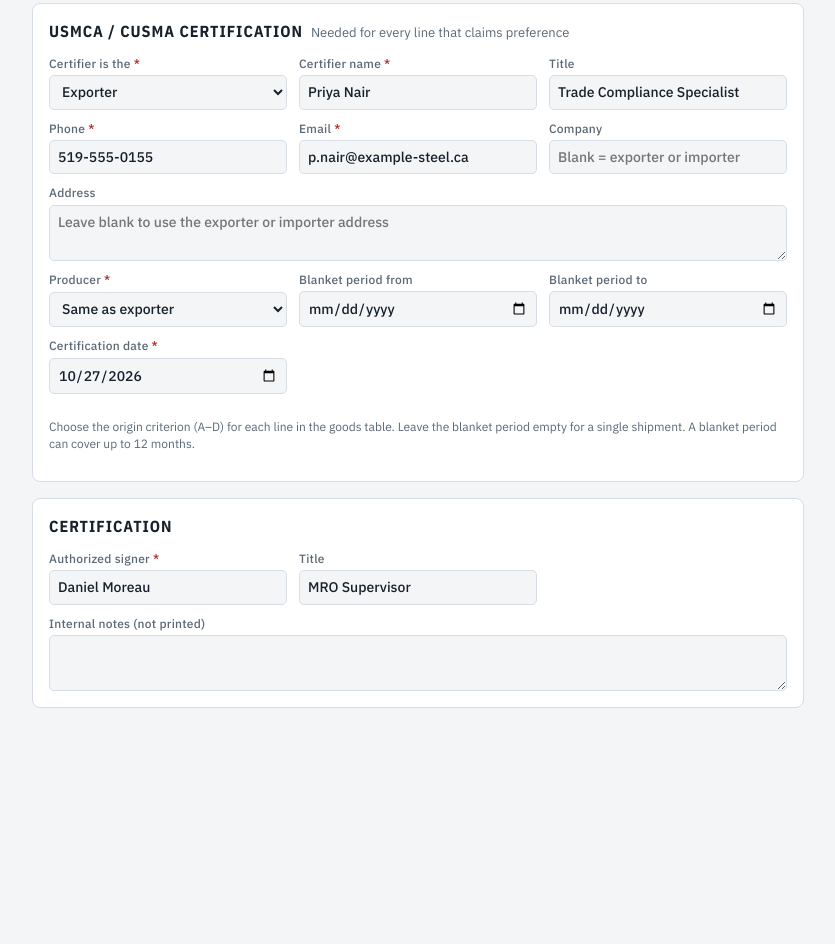
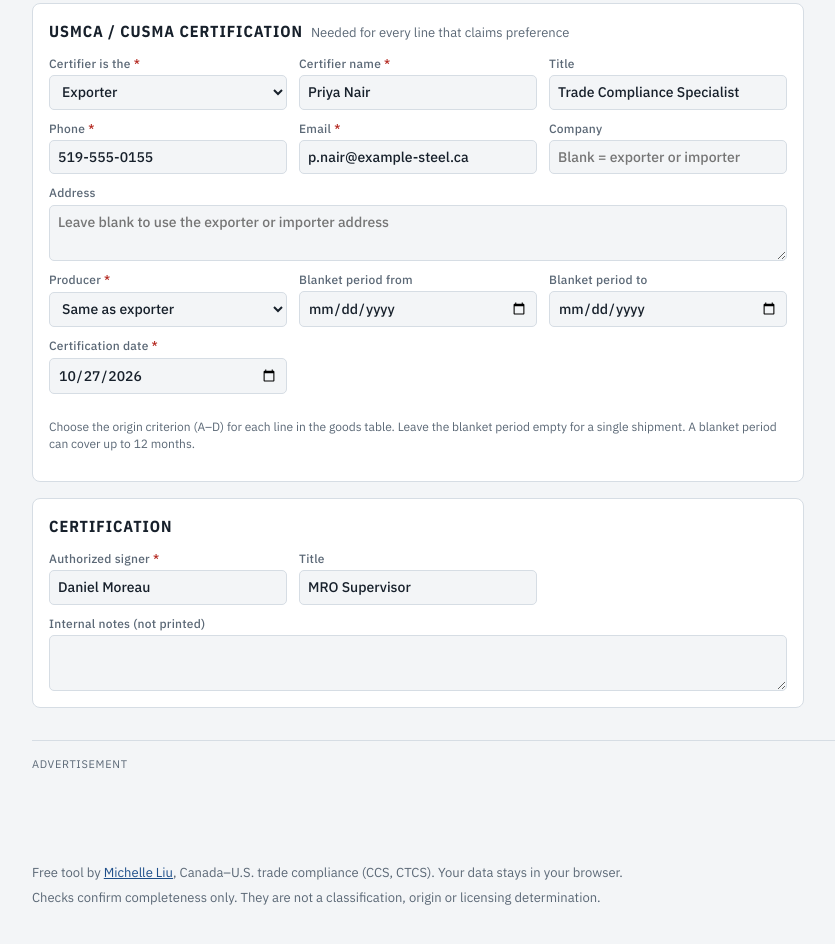
Before and after one commit to jeonghiykang-tech/shipping-request-form, a plain HTML site: page index.html in a window 1280 px wide. Shown: the part 2430-3374 px from the top of the page, without its empty margins (64-899 px from the left). Before the commit the page ends 3186 px from the top, so only its background shows below. Drawn offline with nearby package versions, Linux system fonts and the light colour scheme.

Commit message:
Add AdSense ad slot and link shipping request tool
Co-Authored-By: Claude Opus 5.5 <noreply@anthropic.com>
Claude-Session: https://claude.ai/code/session_012dkKovGpvqRzZwtM8AYMfw

```diff
--- a/index.html
+++ b/index.html
@@ -4,7 +4,12 @@
 <meta charset="utf-8">
 <meta name="viewport" content="width=device-width, initial-scale=1, viewport-fit=cover">
 <title>Cross-Border Shipping Request</title>
+<meta name="description" content="Free cross-border shipping request form for Canada, U.S. and Mexico shipments. Builds a matching commercial invoice, bill of lading and USMCA / CUSMA certification of origin, with HTS, origin, ECCN, ITAR and Canadian Export Control List checks.">
+<link rel="canonical" href="https://jeonghiykang-tech.github.io/shipping-request-form/">
+<meta name="author" content="Michelle Liu">
 <meta name="claude:viewport-fit-sides" content="cover">
+<!-- Google AdSense: publisher ID ca-pub-3091236865638643 -->
+<script async src="https://pagead2.googlesyndication.com/pagead/js/adsbygoogle.js?client=ca-pub-3091236865638643" crossorigin="anonymous"></script>
 <link rel="preconnect" href="https://fonts.googleapis.com">
 <link rel="stylesheet" href="https://fonts.googleapis.com/css2?family=IBM+Plex+Sans:wght@400;500;600;700&family=IBM+Plex+Mono:wght@400;500&family=IBM+Plex+Sans+Condensed:wght@600;700&display=swap">
 <style>
@@ -121,8 +126,12 @@ table.doc tfoot td{font-weight:700}
 .xcol{text-align:center;font-weight:700}
 .io{display:grid;gap:8px}
 .io textarea{font-family:var(--f-mono);font-size:12px;min-height:120px}
+.adbox{margin-top:32px;border-top:1px solid var(--line);padding-top:12px;min-height:100px}
+.adbox .lbl-ad{font-size:11px;letter-spacing:.06em;text-transform:uppercase;color:var(--muted)}
+.sitefoot{margin-top:24px;color:var(--muted);font-size:13px;display:flex;flex-wrap:wrap;gap:6px 16px;justify-content:space-between}
+.sitefoot a{color:var(--accent)}
 @media print{
-  body{background:#fff} body::before,header.top,nav.tabs,.docbar,aside.checks,#tab-form{display:none!important}
+  body{background:#fff} body::before,header.top,nav.tabs,.docbar,aside.checks,#tab-form,.adbox,.sitefoot{display:none!important}
   .wrap{padding:0;max-width:none} .paper{box-shadow:none;margin:0;width:auto;min-height:0;padding:0}
   .paperwrap{overflow:visible}
 }
@@ -327,6 +336,17 @@ table.doc tfoot td{font-weight:700}
     <div class="docbar"><span class="hint" id="us-hint"></span><button type="button" class="primary" onclick="window.print()">Print / Save as PDF</button> <button type="button" data-goto="form">Edit request</button></div>
     <div class="paperwrap"><div class="paper" id="us"></div></div>
   </div>
+
+  <div class="adbox" aria-label="Advertisement">
+    <span class="lbl-ad">Advertisement</span>
+    <ins class="adsbygoogle" style="display:block" data-ad-client="ca-pub-3091236865638643" data-ad-format="auto" data-full-width-responsive="true"></ins>
+    <script>try{(adsbygoogle=window.adsbygoogle||[]).push({});}catch(e){}</script>
+  </div>
+
+  <footer class="sitefoot">
+    <span>Free tool by <a href="https://jeonghiykang-tech.github.io/">Michelle Liu</a>, Canada–U.S. trade compliance (CCS, CTCS). Your data stays in your browser.</span>
+    <span>Checks confirm completeness only. They are not a classification, origin or licensing determination.</span>
+  </footer>
 </div>
 
 <script>
```
